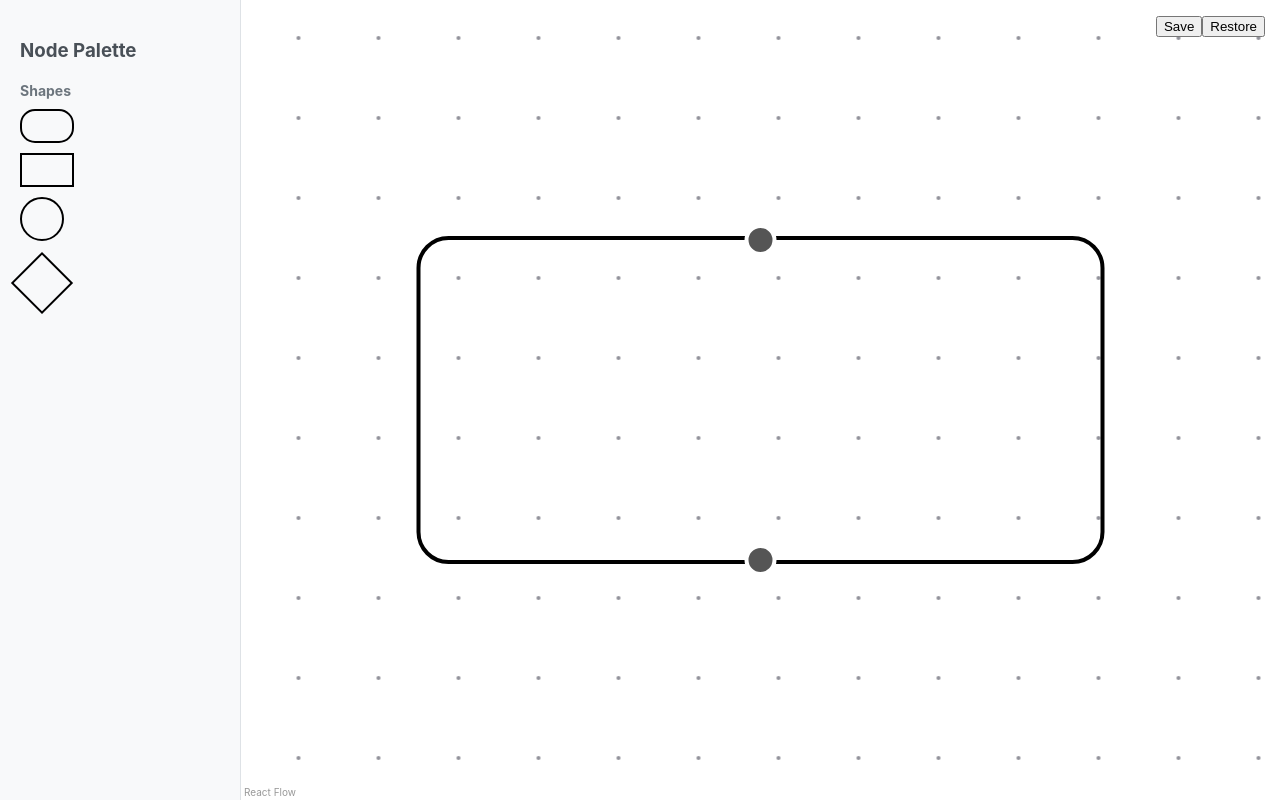
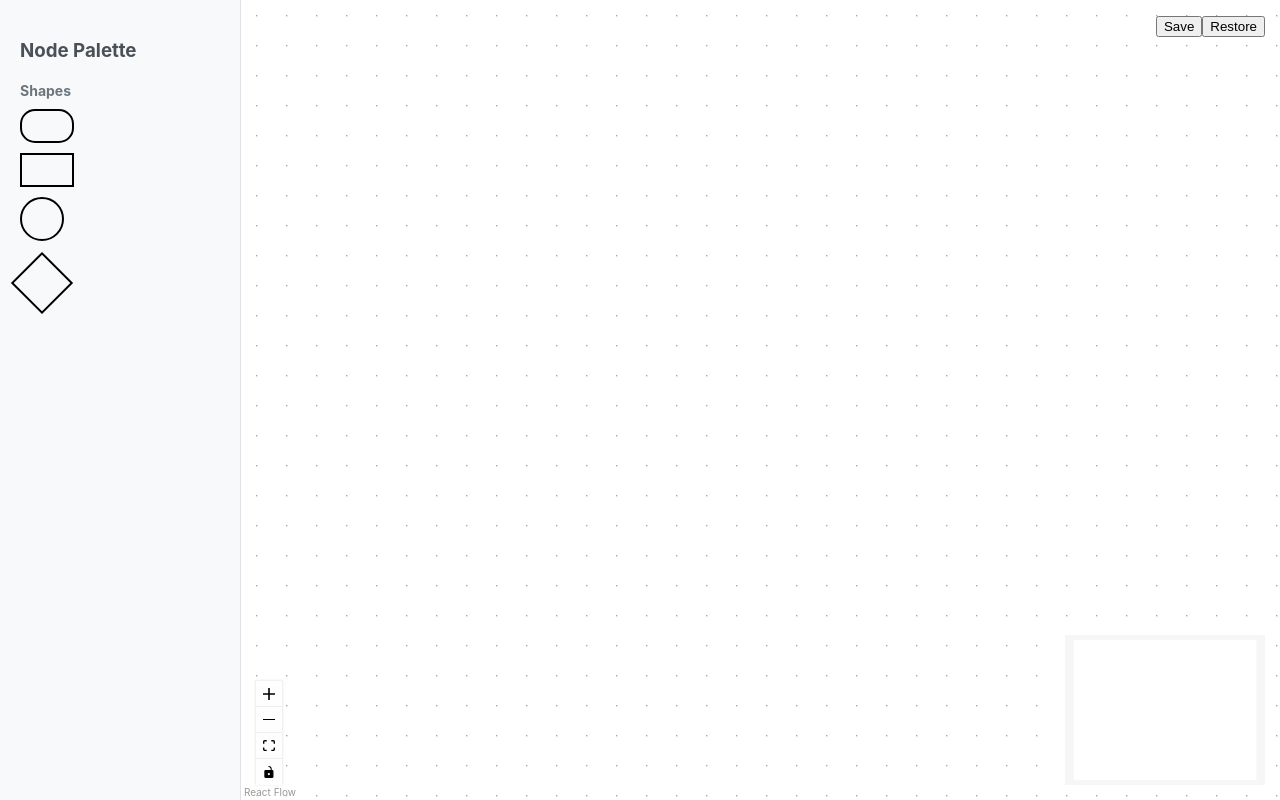
Before and after one commit to Aswani-Raj/react-flow-sample, a React (Create React App) app: page / in a window 1280 px wide. Built offline with nearby package versions, Linux system fonts and the light colour scheme.

Commit message:
Added bottom controls, minimap, more details for each node

```diff
--- a/src/App.js
+++ b/src/App.js
@@ -10,6 +10,7 @@ import {
   useReactFlow,
   MarkerType,
   Panel,
+  Controls
 } from '@xyflow/react';
 import '@xyflow/react/dist/style.css';
 import NodePalette from './components/node-palette';
@@ -24,16 +25,14 @@ const flowKey = 'example-flow';
 
 
 const initialNodes = [
-  {
-    id: '1',
-    position: { x: 100, y: 100 },
-    data: { label: 'Start' },
-    type: 'node-with-toolbar'  },
+  // {
+  //   id: '1',
+  //   position: { x: 100, y: 100 },
+  //   data: { label: 'Start' },
+  //   type: 'node-with-toolbar'  },
 ];
 
 const initialEdges = [];
-
-let nodeId = 2;
 
 const FlowComponent = () => {
   const [nodes, setNodes] = useState(initialNodes);
@@ -146,6 +145,10 @@ const handleUpdateNode = (nodeId, nodeData) => {
   [getViewport, setNodes],
 );
 
+const closeNodePanel =(flag)=>{
+ setShowUpdatePanel(flag)
+}
+
    const edgeTypes = {
   'custom-edge': (props) => (
     <CustomEdge
@@ -232,6 +235,8 @@ const onSave = useCallback(() => {
           Restore
         </button>
       </Panel>
+       <MiniMap nodeStrokeWidth={3} />
+       <Controls />
       </ReactFlow>
       </div>
       {showUpdatePanel && selectedNode && (
@@ -243,34 +248,11 @@ const onSave = useCallback(() => {
             overflowY: 'auto',
             boxShadow: '-2px 0 5px rgba(0,0,0,0.1)'
           }}>
-            <div style={{
-              display: 'flex',
-              justifyContent: 'space-between',
-              alignItems: 'center',
-              marginBottom: '20px',
-              borderBottom: '1px solid #eee',
-              paddingBottom: '10px'
-            }}>
-              <h3>Update Node: {selectedNode.id}</h3>
-              <button
-                onClick={() => setShowUpdatePanel(false)}
-                style={{
-                  background: '#dc3545',
-                  color: 'white',
-                  border: 'none',
-                  borderRadius: '4px',
-                  padding: '8px 12px',
-                  cursor: 'pointer'
-                }}
-              >
-                ✕
-              </button>
-            </div>
-
             <UpdateNode
               setNodes={setNodes}
               setEdges={setEdges}
               selectedNode={selectedNode}
+              closeNodePanel={closeNodePanel}
             />
           </div>
         )}
--- a/src/components/shape-node.js
+++ b/src/components/shape-node.js
@@ -6,13 +6,13 @@ const ShapeNode = ({ id,data, selected, setEdges, setNodes, onUpdateNode }) => {
  const getDefaultDimensions = (shapeType) => {
     switch (shapeType) {
       case 'circle':
-        return { width: 80, height: 80 };
+        return { width: 40, height: 40 };
       case 'diamond':
-        return { width: 80, height: 80 };
+        return { width: 40, height: 40 };
       case 'rectangle':
-        return { width: 120, height: 60 };
+        return { width: 60, height: 30 };
       case 'round-rectangle':
-        return { width: 120, height: 60 };
+        return { width: 60, height: 30 };
       default:
         return { width: 120, height: 60 };
     }
@@ -208,9 +208,13 @@ const ShapeNode = ({ id,data, selected, setEdges, setNodes, onUpdateNode }) => {
         position="top"
         style={{
         background: "grey",
-          top: type === 'diamond' ? '-20px' : '-1px',
+        top: type === 'diamond' ? '-10px' : '-1px',
         left: type === 'circle' ? '50%' : '50%',
         transform: 'translateX(-50%)',
+        minWidth: "0px",
+        minHeight: "0px",
+        width: "2px",
+        height: "2px"
         }}
       />
       <Handle
@@ -218,9 +222,13 @@ const ShapeNode = ({ id,data, selected, setEdges, setNodes, onUpdateNode }) => {
         position="bottom"
         style={{
         background: "grey",
-          bottom: type === 'diamond' ? '-20px' : '-1px',
+        bottom: type === 'diamond' ? '-10px' : '-1px',
         left: type === 'circle' ? '50%' : '50%',
         transform: 'translateX(-50%)',
+        minWidth: "0px",
+        minHeight: "0px",
+        width: "2px",
+        height: "2px"
         }}
       />
     </div>
--- a/src/components/update-node.js
+++ b/src/components/update-node.js
@@ -1,94 +1,140 @@
-import React, { useEffect, useState } from 'react';
-import '@xyflow/react/dist/style.css';
+import React, { useState, useEffect } from 'react';
+import { Panel } from '@xyflow/react';
 
-const UpdateNode = (props) => {
-    const [nodeHidden, setNodeHidden] = useState(false);
-    const [nodeName, setNodeName] = useState('');
-    const [nodeBg, setNodeBg] = useState('#dbdbdb');
+const UpdateNode = ({ selectedNode, onClose, setNodes, closeNodePanel }) => {
+  const [label, setLabel] = useState('');
+  const [nodeType, setNodeType] = useState(''); // Add this for dropdown
+  const [nodeStatus, setNodeStatus] = useState(''); // Add this for status dropdown
 
   useEffect(() => {
-    props.setNodes((nds) =>
-      nds.map((node) => {
-        if (node.id === props.selectedNode.id) {
-          // it's important that you create a new node object
-          // in order to notify react flow about the change
-          return {
-            ...node,
-            data: {
-              ...node.data,
-              label: nodeName,
-            },
-          };
-        }
+    if (selectedNode) {
+      setLabel(selectedNode.data?.label || '');
+      setNodeType(selectedNode.data?.nodeType || ''); // Restore saved nodeType
+      setNodeStatus(selectedNode.data?.nodeStatus || ''); // Restore saved status
+    }
+  }, [selectedNode]);
 
-        return node;
-      }),
-    );
+  const handleSave = () => {
+    if (selectedNode && setNodes) {
+      setNodes((nodes) =>
+        nodes.map((node) =>
+          node.id === selectedNode.id
+            ? {
+                ...node,
+                data: {
+                  ...node.data,
+                  label: label,
+                  nodeType: nodeType,
+                  nodeStatus: nodeStatus,
+                },
+              }
+            : node
+        )
+      );
+      closeNodePanel(false)
+    }
+  };
 
-  }, [nodeName, props.setNodes]);
-
-  useEffect(() => {
-    props.setNodes((nds) =>
-      nds.map((node) => {
-        if (node.id === props.selectedNode.id) {
-          // it's important that you create a new node object
-          // in order to notify react flow about the change
-          return {
-            ...node,
-            style: {
-              ...node.style,
-              backgroundColor: nodeBg,
-            },
-          };
-        }
-
-        return node;
-      }),
-    );
-  }, [nodeBg]);
-
-  useEffect(() => {
-    props.setNodes((nds) =>
-      nds.map((node) => {
-        if (node.id === props.selectedNode.id) {
-          // it's important that you create a new node object
-          // in order to notify react flow about the change
-          return {
-            ...node,
-            hidden: nodeHidden,
-          };
-        }
-
-        return node;
-      }),
-    );
-    props.setEdges((eds) =>
-      eds.map((edge) => {
-        if (edge.id === 'e1-2') {
-          return {
-            ...edge,
-            hidden: nodeHidden,
-          };
-        }
-
-        return edge;
-      }),
-    );
-  }, [nodeHidden]);
+  if (!selectedNode) return null;
 
   return (
-        <><label className="xy-theme__label">Label: </label><input
-          value={nodeName}
-          onChange={(evt) => setNodeName(evt.target.value)}
-          className="xy-theme__input" /><label className="xy-theme__label">Background: </label><input
-            value={nodeBg}
-              onChange={(evt) => setNodeBg(evt.target.value)}
-              className="xy-theme__input" /><label className="xy-theme__label">Hidden:</label><input
-              type="checkbox"
-              checked={nodeHidden}
-              onChange={(evt) => setNodeHidden(evt.target.checked)}
-              className="xy-theme__checkbox" /></>
+    <Panel position="right" style={{ width: '300px', background: 'white', padding: '20px', border: '1px solid #ccc' }}>
+      <h3>Update Node: {selectedNode.id}</h3>
 
+      <div style={{ marginBottom: '15px' }}>
+        <label style={{ display: 'block', marginBottom: '5px', fontWeight: 'bold' }}>
+          Label:
+        </label>
+        <input
+          type="text"
+          value={label}
+          onChange={(e) => setLabel(e.target.value)}
+          style={{
+            width: '100%',
+            padding: '8px',
+            border: '1px solid #ccc',
+            borderRadius: '4px'
+          }}
+        />
+      </div>
+
+      {/* Node Type Dropdown */}
+      <div style={{ marginBottom: '15px' }}>
+        <label style={{ display: 'block', marginBottom: '5px', fontWeight: 'bold' }}>
+          Node Type:
+        </label>
+        <select
+          value={nodeType}
+          onChange={(e) => setNodeType(e.target.value)}
+          style={{
+            width: '100%',
+            padding: '8px',
+            border: '1px solid #ccc',
+            borderRadius: '4px'
+          }}
+        >
+          <option value="">Select Node Type</option>
+          <option value="process">Process</option>
+          <option value="decision">Decision</option>
+          <option value="start">Start</option>
+          <option value="end">End</option>
+          <option value="subprocess">Subprocess</option>
+        </select>
+      </div>
+
+      {/* Node Status Dropdown */}
+      <div style={{ marginBottom: '15px' }}>
+        <label style={{ display: 'block', marginBottom: '5px', fontWeight: 'bold' }}>
+          Status:
+        </label>
+        <select
+          value={nodeStatus}
+          onChange={(e) => setNodeStatus(e.target.value)}
+          style={{
+            width: '100%',
+            padding: '8px',
+            border: '1px solid #ccc',
+            borderRadius: '4px'
+          }}
+        >
+          <option value="">Select Status</option>
+          <option value="pending">Pending</option>
+          <option value="in-progress">In Progress</option>
+          <option value="completed">Completed</option>
+          <option value="blocked">Blocked</option>
+          <option value="cancelled">Cancelled</option>
+        </select>
+      </div>
+
+      <div style={{ display: 'flex', gap: '10px' }}>
+        <button
+          onClick={handleSave}
+          style={{
+            background: '#007bff',
+            color: 'white',
+            border: 'none',
+            padding: '8px 16px',
+            borderRadius: '4px',
+            cursor: 'pointer'
+          }}
+        >
+          Save
+        </button>
+        <button
+          onClick={() => closeNodePanel(false)}
+          style={{
+            background: '#6c757d',
+            color: 'white',
+            border: 'none',
+            padding: '8px 16px',
+            borderRadius: '4px',
+            cursor: 'pointer'
+          }}
+        >
+          Cancel
+        </button>
+      </div>
+    </Panel>
   );
 };
 
```
Lines whose indentation alone changed are shown as unchanged.
